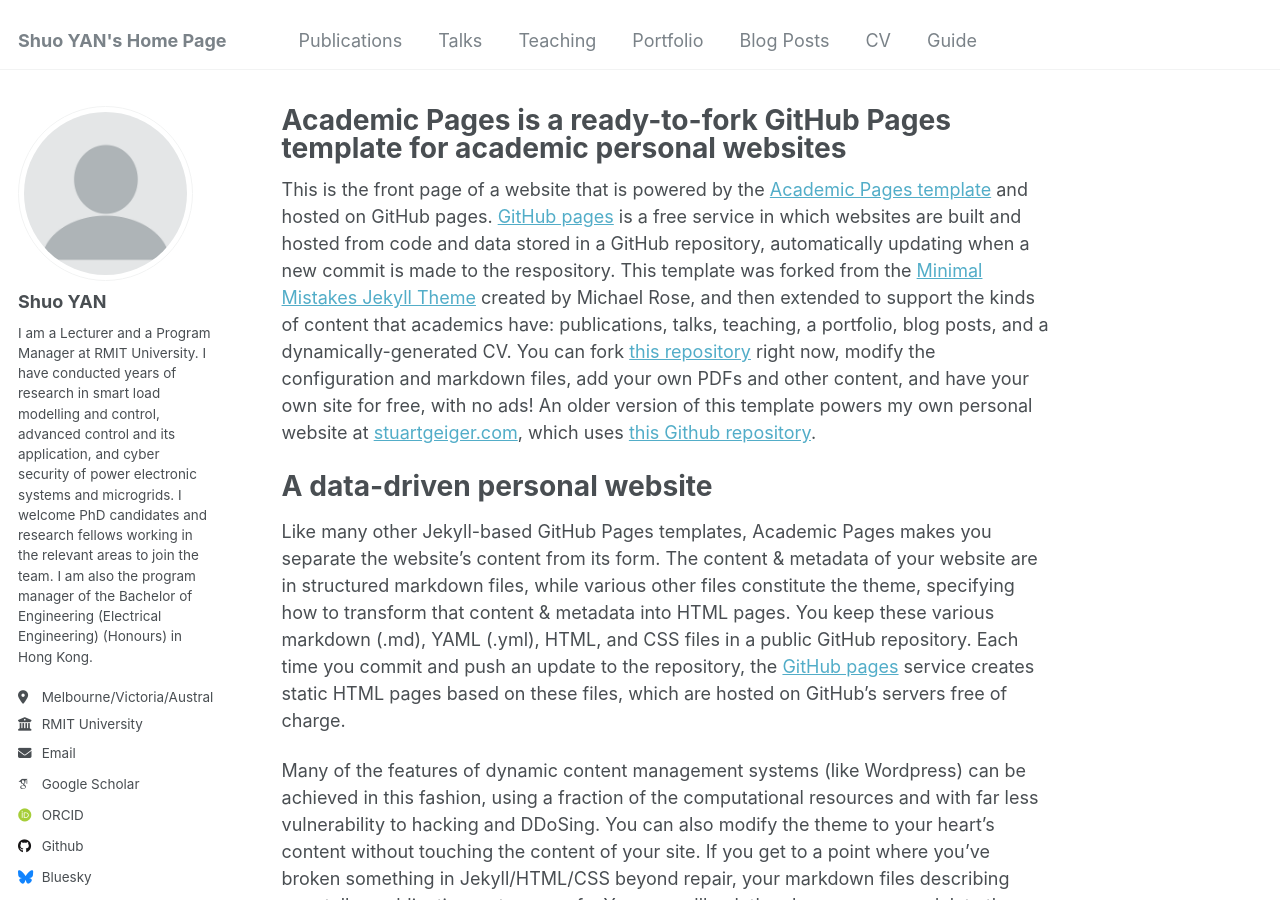
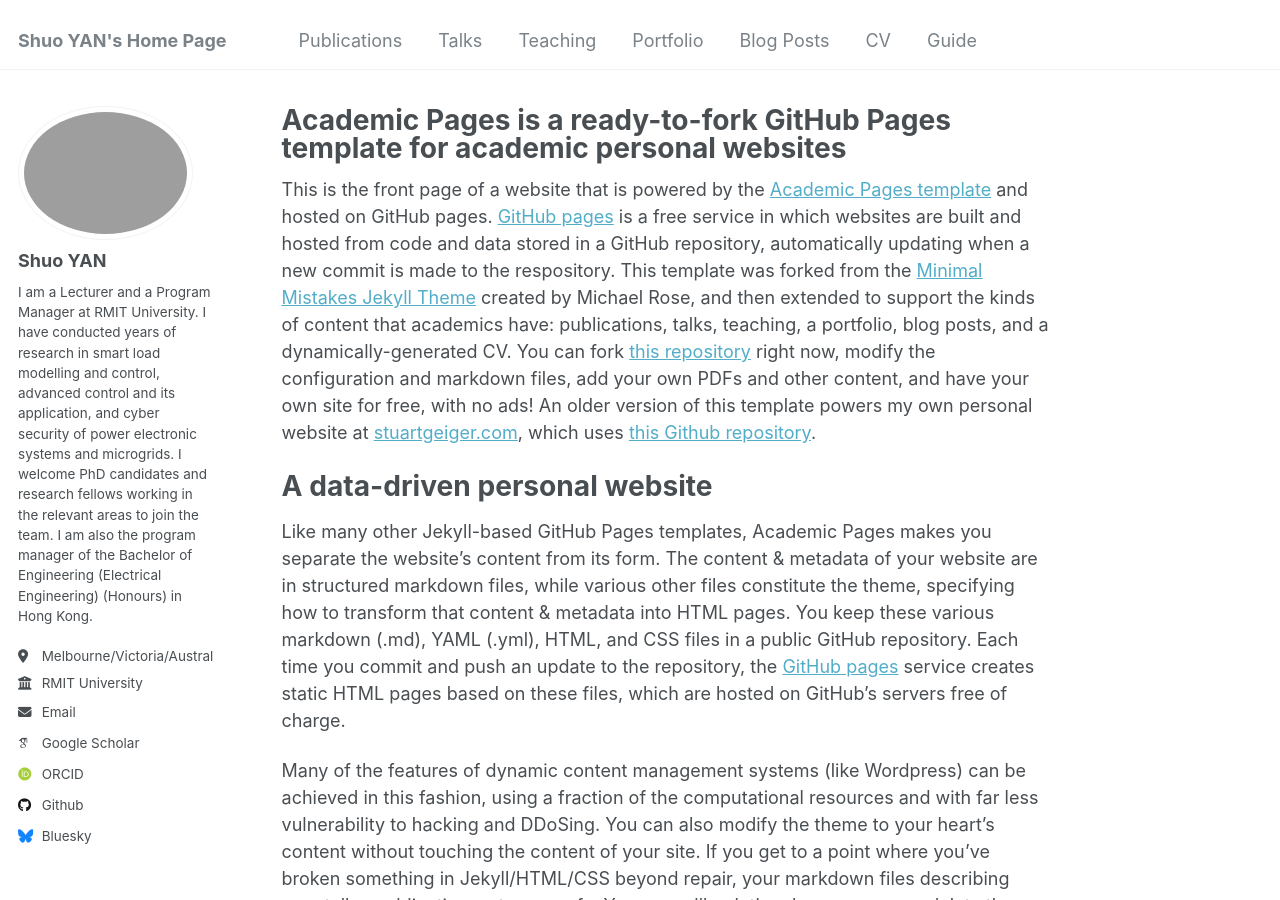
Before and after one commit to cctv2582/personalwebpage, a Jekyll site: the page built from _pages/about.md, in a window 1280 px wide and 900 px high. Built offline with Jekyll 4.4.1, drawn with Linux system fonts in a browser that asks for light colours; some web fonts are replaced.

Commit message:
Update _config.yml

```diff
--- a/_config.yml
+++ b/_config.yml
@@ -21,7 +21,7 @@ repository               : "academicpages/academicpages.github.io"
 #               Additional customization can be done by editing /_includes/author-profile.html
 author:
   # Biographic information
-  avatar           : "profile.png"
+  avatar           : "Shuo Yan_1.jpg"
   name             : "Shuo YAN"
   pronouns         : # example: "she/her"
   bio              : "I am a Lecturer and a Program Manager at RMIT University. I have conducted years of research in smart load modelling and control, advanced control and its application, and cyber security of power electronic systems and microgrids. I welcome PhD candidates and research fellows working in the relevant areas to join the team. I am also the program manager of the Bachelor of Engineering (Electrical Engineering) (Honours) in Hong Kong."
```
